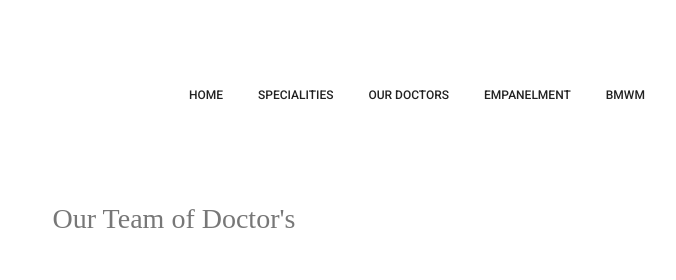
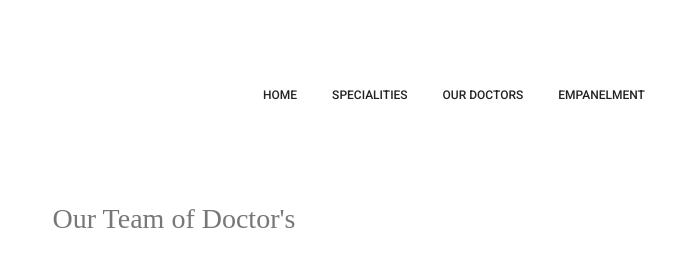
Before and after one commit to navjotcheema97/cheemahospital, a plain HTML site: page about.html in a window 1280 px wide. Shown: the top 280 px of the page, 466-1142 px from the left. Drawn offline with Linux system fonts and the light colour scheme.

Commit message:
remove bmw

```diff
--- a/about.html
+++ b/about.html
@@ -85,7 +85,6 @@
                     <li><a href="services.html">Specialities</a></li>
                     <li><a href="about.html">Our Doctors</a></li>
                     <li><a href="tpa.html">Empanelment</a></li>
-                    <li><a href="bmwm.html">BMWM</a></li>
                     <li><a href="contact.html">Contact</a></li>
                 </ul>
             </nav>
```
